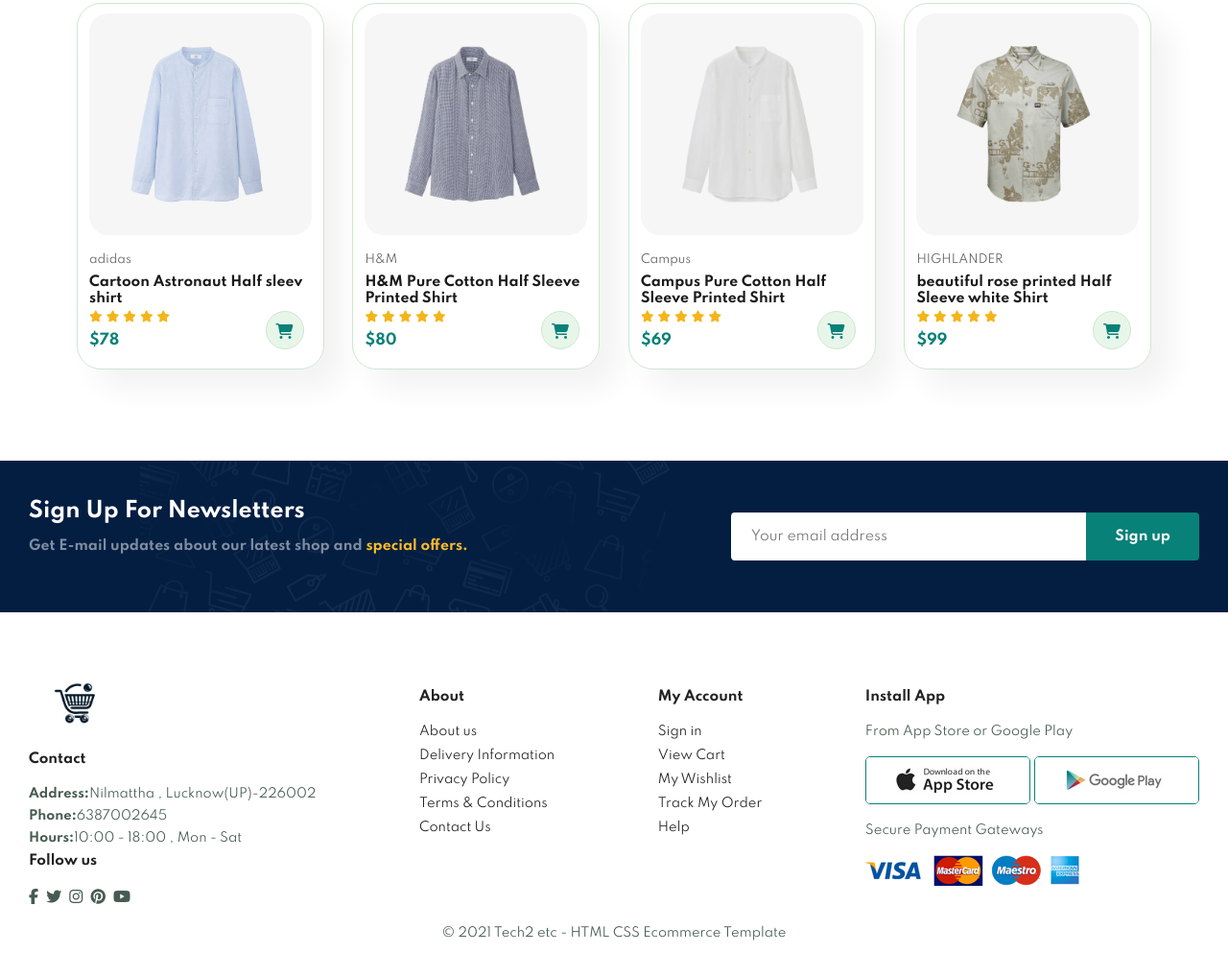
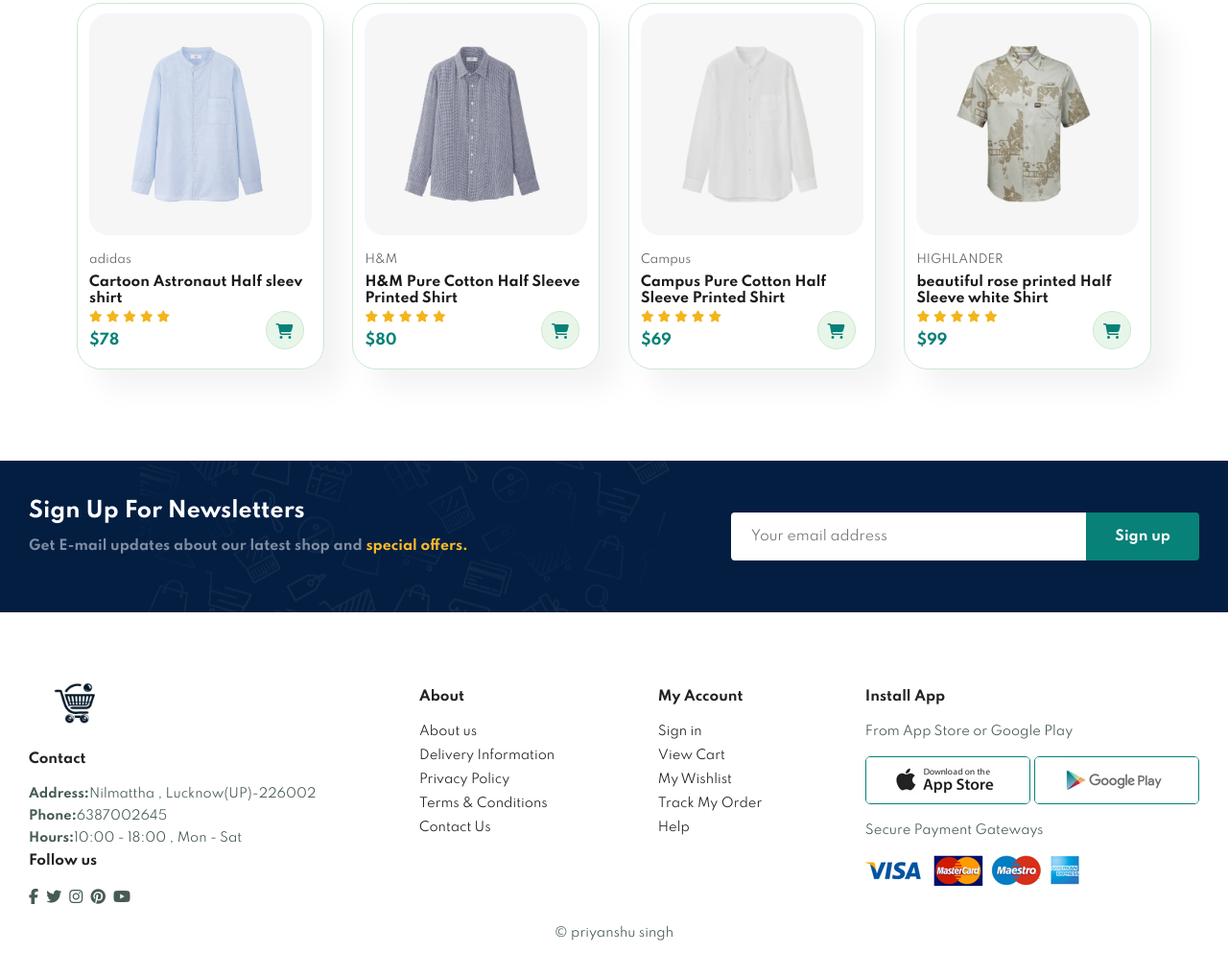
Before and after one commit to Priyanshu4585/Ecommerce-website, a plain HTML site: page sproduct.html in a window 1280 px wide. Shown: the part 931-1949 px from the top of the page at 96% size. Drawn offline with Linux system fonts and the light colour scheme.

Commit message:
Update sproduct.html

```diff
--- a/sproduct.html
+++ b/sproduct.html
@@ -218,7 +218,7 @@
 </div>
 
 <div class="copyright">
-    <p>© 2021 Tech2 etc - HTML CSS Ecommerce Template</p>
+    <p>© priyanshu singh</p>
 </div>
 
 </footer>
```
